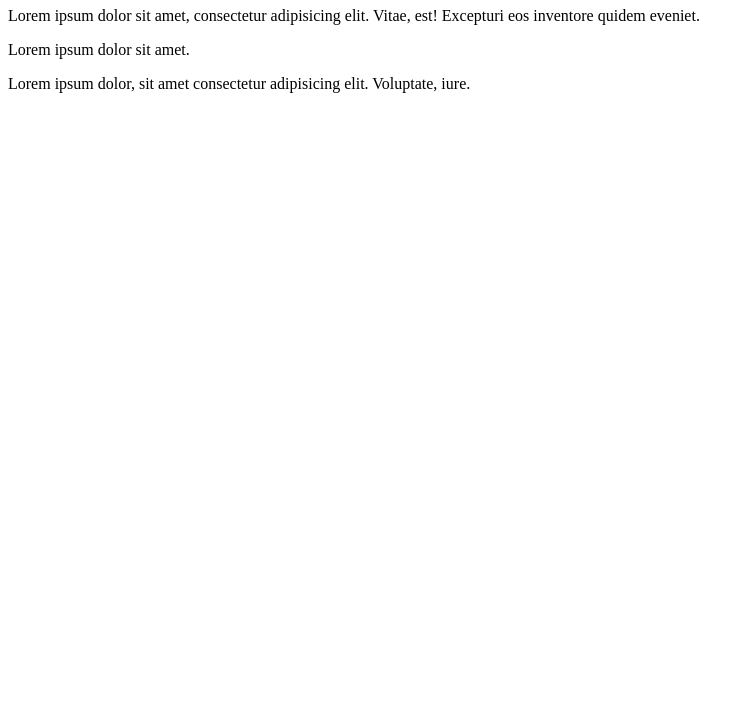
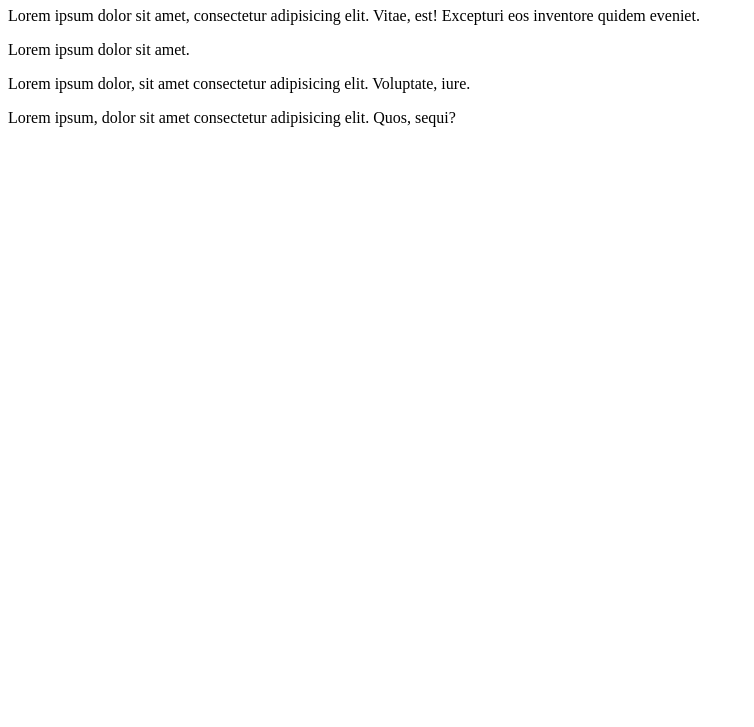
Before and after one commit to sampaiopedroh/Aula1, a plain HTML site: page index.html in a window 1280 px wide. Shown: the part 73-800 px from the top of the page, without its empty margins (0-754 px from the left). Drawn offline with Linux system fonts and the light colour scheme.

Commit message:
ultimo teste

```diff
--- a/index.html
+++ b/index.html
@@ -10,5 +10,6 @@
     <p>Lorem ipsum dolor sit amet, consectetur adipisicing elit. Vitae, est! Excepturi eos inventore quidem eveniet.</p>
     <p>Lorem ipsum dolor sit amet.</p>
     <p>Lorem ipsum dolor, sit amet consectetur adipisicing elit. Voluptate, iure.</p>
+    <p>Lorem ipsum, dolor sit amet consectetur adipisicing elit. Quos, sequi?</p>
 </body>
 </html>
```
